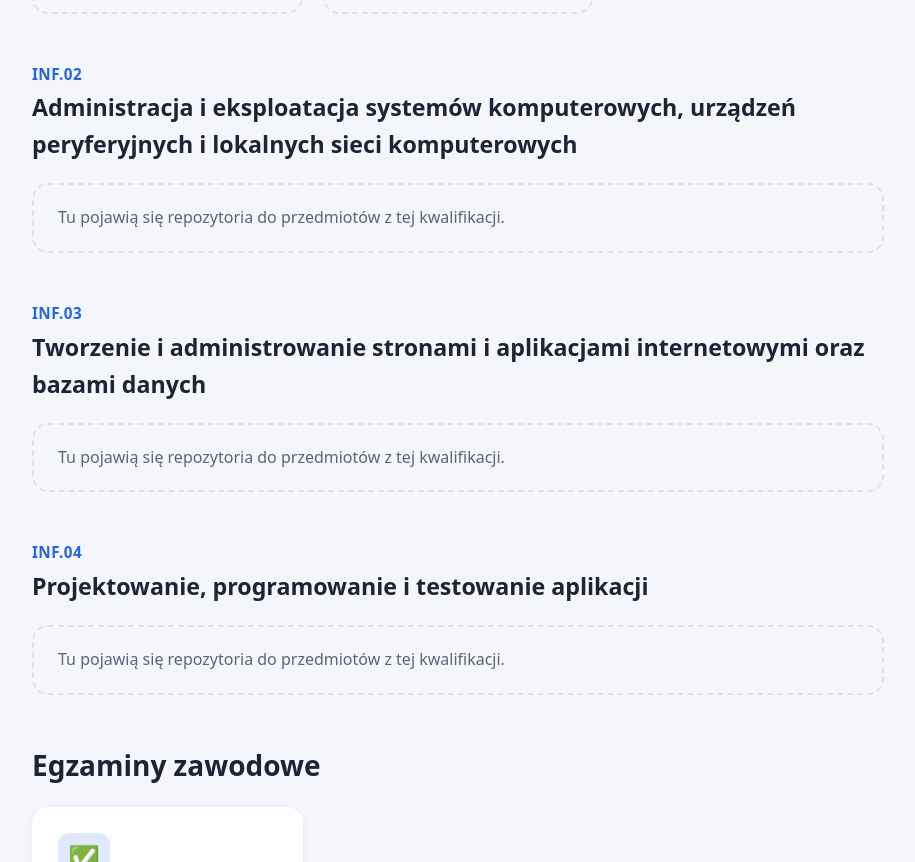
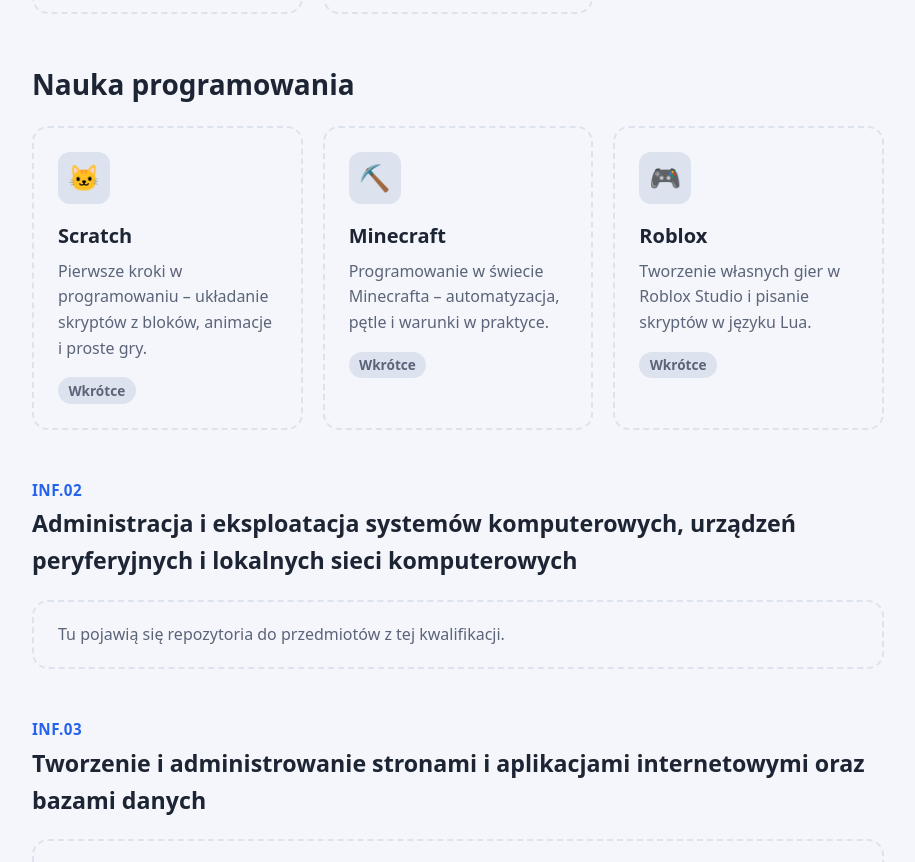
Before and after one commit to belferIT/belferit.github.io, a plain HTML site: page index.html in a window 1280 px wide. Shown: the part 1129-1991 px from the top of the page, without its empty margins (182-1097 px from the left). Drawn offline with Linux system fonts and the light colour scheme.

Commit message:
Sekcja Nauka programowania: Scratch, Minecraft, Roblox
Co-Authored-By: Claude Opus 5.5 <noreply@anthropic.com>
Claude-Session: https://claude.ai/code/session_012P4W6rqPv7Kko2tpPiywv7

```diff
--- a/index.html
+++ b/index.html
@@ -230,6 +230,36 @@
     </ul>
     </section>
 
+    <section aria-labelledby="programowanie">
+    <h2 class="section-title" id="programowanie">Nauka programowania</h2>
+    <ul class="cards">
+      <li>
+        <div class="card soon">
+          <div class="icon" aria-hidden="true">🐱</div>
+          <h3>Scratch</h3>
+          <p>Pierwsze kroki w programowaniu – układanie skryptów z bloków, animacje i proste gry.</p>
+          <span class="badge">Wkrótce</span>
+        </div>
+      </li>
+      <li>
+        <div class="card soon">
+          <div class="icon" aria-hidden="true">⛏️</div>
+          <h3>Minecraft</h3>
+          <p>Programowanie w świecie Minecrafta – automatyzacja, pętle i warunki w praktyce.</p>
+          <span class="badge">Wkrótce</span>
+        </div>
+      </li>
+      <li>
+        <div class="card soon">
+          <div class="icon" aria-hidden="true">🎮</div>
+          <h3>Roblox</h3>
+          <p>Tworzenie własnych gier w Roblox Studio i pisanie skryptów w języku Lua.</p>
+          <span class="badge">Wkrótce</span>
+        </div>
+      </li>
+    </ul>
+    </section>
+
     <section aria-labelledby="inf02">
     <h2 class="section-title qual" id="inf02"><span class="section-code">INF.02</span>Administracja i eksploatacja systemów komputerowych, urządzeń peryferyjnych i lokalnych sieci komputerowych</h2>
     <p class="empty">Tu pojawią się repozytoria do przedmiotów z tej kwalifikacji.</p>
```
